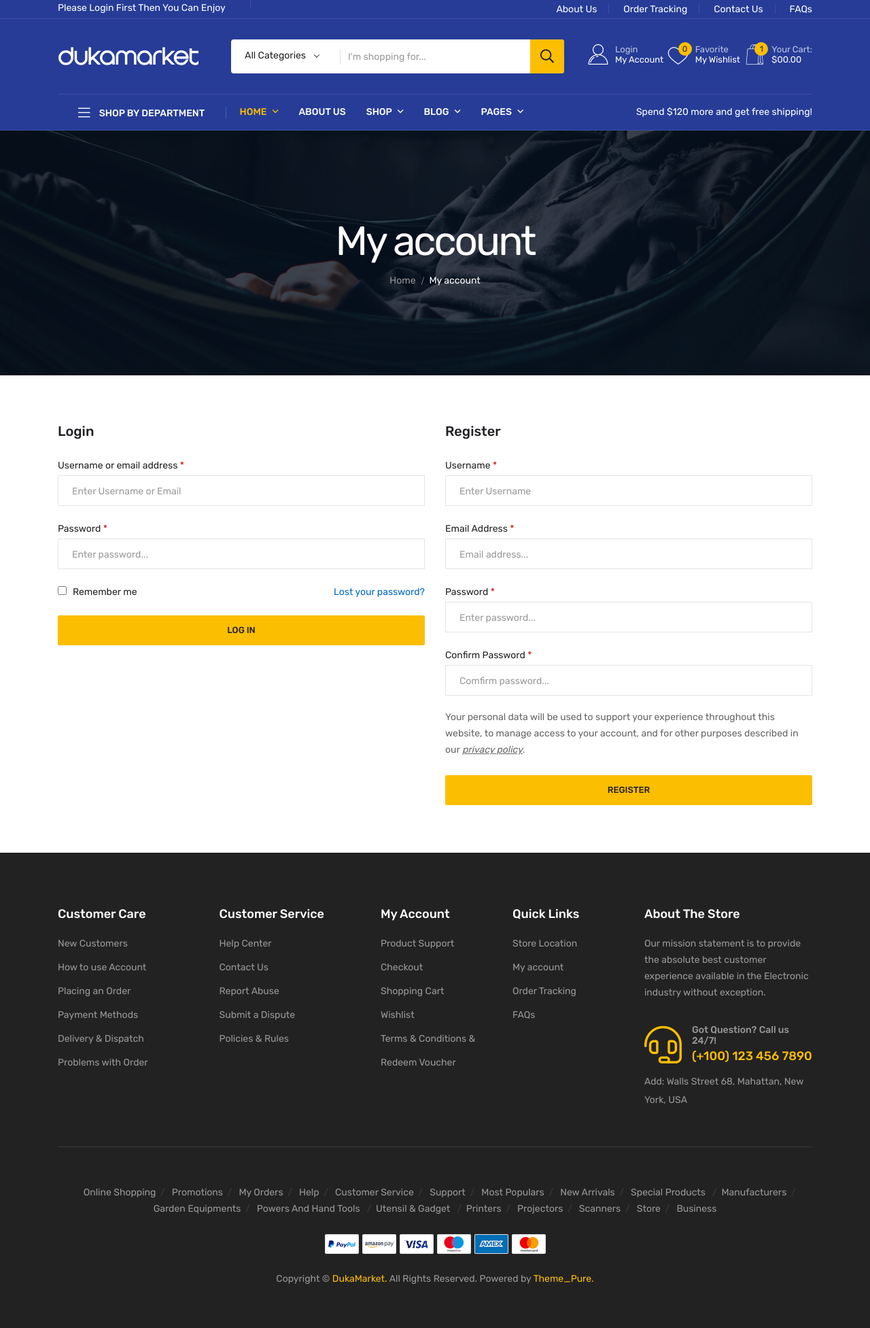
After one commit to UMERZAFAR777/dukamarket, a Django app: page /account in a window 1280 px wide. The commit adds this page. Shown: the whole page at 68% size. Run offline with Django 5.2, Linux system fonts and the light colour scheme; some libraries are stand-ins or nearby versions; some web fonts are replaced.

Commit message:
login/register working

```diff
--- a/mysite/urls.py
+++ b/mysite/urls.py
@@ -25,6 +25,9 @@ from django.conf.urls.static import static
 urlpatterns = [
     path('admin/', admin.site.urls),
     path('',views.home,name='home'),
+    path('account',views.account,name='account'),
+    path('logout',views.logout_as,name='logout'),
+    path('signup',views.signup,name='signup'),
 ]
 
 urlpatterns += static (
--- a/mysite/views.py
+++ b/mysite/views.py
@@ -7,3 +7,64 @@ from django.contrib.auth import authenticate,login,logout
 
 def home(request):
     return render (request,'index.html')
+
+def account(request):
+    if request.method == "POST":
+        email_or_username = request.POST.get('email_or_username')
+        password = request.POST.get('password')
+
+        user = None
+
+        try:
+            user_obj = User.objects.get(email = email_or_username)
+            user = authenticate(request,username = user_obj.username,password = password)
+        except User.DoesNotExist:
+            user = authenticate(request,username = email_or_username , password = password)
+
+
+        if user is not None:
+            login (request,user)
+            messages.success (request,"Login Sucessfully.......!")
+            return redirect ('home')
+        else:
+            messages.error (request,"There was a error.Plz Try Again.......!")
+            return redirect ('home')
+
+
+
+
+    return render (request,'account.html')
+
+
+def logout_as(request):
+    logout(request,)
+    messages.success(request,"Logout Successfully.....!")
+    return redirect ('account')
+
+
+def signup(request):
+    if request.method == "POST":
+        username = request.POST.get('username')
+        email = request.POST.get('email')
+        password = request.POST.get('password')
+        password1 = request.POST.get('password1')
+
+
+        if password != password1:
+            messages.success (request,"Password Doesnt Match.....!")
+            return redirect ('account')
+
+        if User.objects.filter(email= email).exists():
+            messages.success (request,"Email is already Taken.....!")
+            return redirect ('account')
+
+        if User.objects.filter(username= username).exists():
+                messages.success (request,"Username is already Taken.....!")
+                return redirect ('account')
+
+
+        user = User.objects.create_user(email=email , username=username , password=password)
+
+        messages.success (request,"Account Register Successfully........!")
+
+        return redirect ('account')
--- /dev/null
+++ b/templates/account.html
@@ -0,0 +1,132 @@
+{% extends 'common/base.html' %}
+{% load static %}
+{% block content %}
+
+
+ <!-- offcanvas area start -->
+    <div class="offcanvas__area">
+        <div class="offcanvas__wrapper">
+        <div class="offcanvas__close">
+            <button class="offcanvas__close-btn" id="offcanvas__close-btn">
+                <i class="fal fa-times"></i>
+            </button>
+        </div>
+        <div class="offcanvas__content">
+            <div class="offcanvas__logo mb-40">
+                <a href="index.html">
+                <img src="assets/img/logo/logo-white.png" alt="logo">
+                </a>
+            </div>
+            <div class="offcanvas__search mb-25">
+                <form action="#">
+                    <input type="text" placeholder="What are you searching for?">
+                    <button type="submit" ><i class="far fa-search"></i></button>
+                </form>
+            </div>
+            <div class="mobile-menu fix"></div>
+            <div class="offcanvas__action">
+
+            </div>
+        </div>
+        </div>
+    </div>
+    <!-- offcanvas area end -->
+    <div class="body-overlay"></div>
+    <!-- offcanvas area end -->
+
+    <main>
+
+
+        <!-- page-banner-area-start -->
+        <div class="page-banner-area page-banner-height-2" data-background="{% static 'assets/img/banner/page-banner-4.jpg' %}">
+            <div class="container">
+                <div class="row">
+                    <div class="col-xl-12">
+                        <div class="page-banner-content text-center">
+                            <h4 class="breadcrumb-title">My account</h4>
+                            <div class="breadcrumb-two">
+                                <nav>
+                                   <nav class="breadcrumb-trail breadcrumbs">
+                                      <ul class="breadcrumb-menu">
+                                         <li class="breadcrumb-trail">
+                                            <a href="index.html"><span>Home</span></a>
+                                         </li>
+                                         <li class="trail-item">
+                                            <span>My account</span>
+                                         </li>
+                                      </ul>
+                                   </nav>
+                                </nav>
+                            </div>
+                        </div>
+                    </div>
+                </div>
+            </div>
+        </div>
+        <!-- page-banner-area-end -->
+{% if messages %}
+{% for i in messages %}
+<div class="alert alert-warning alert-dismissible fade show" role="alert">
+  <strong>{{i}}
+  <button type="button" class="btn-close" data-bs-dismiss="alert" aria-label="Close"></button>
+</div>
+{% endfor %}
+{% endif %}
+        <!-- account-area-start -->
+        <div class="account-area mt-70 mb-70">
+            <div class="container">
+                <div class="row">
+                    <div class="col-lg-6">
+                        <div class="basic-login mb-50">
+                            <h5>Login</h5>
+                            <form action="" method="POST">
+                                {% csrf_token %}
+                                <label for="name">Username or email address  <span>*</span></label>
+                                <input id="name" name="email_or_username" type="text" placeholder="Enter Username or Email">
+                                <label for="pass">Password <span>*</span></label>
+                                <input id="pass" name="password" type="password" placeholder="Enter password...">
+                                <div class="login-action mb-10 fix">
+                                    <span class="log-rem f-left">
+                                       <input id="remember" type="checkbox">
+                                       <label for="remember">Remember me</label>
+                                    </span>
+                                    <span class="forgot-login f-right">
+                                       <a href="#">Lost your password?</a>
+                                    </span>
+                                </div>
+                                <button class="tp-in-btn w-100">log in</button>
+                            </form>
+                        </div>
+                    </div>
+                    <div class="col-lg-6">
+                        <div class="basic-login">
+                            <h5>Register</h5>
+                            <form action="{% url 'signup' %}" method="POST">
+                                {% csrf_token %}
+                                <label for="username">Username  <span>*</span></label>
+                                <input id="username" name="username" type="text" placeholder="Enter Username">
+                                <label for="email-id">Email Address <span>*</span></label>
+                                <input id="email-id" name="email" type="text" placeholder="Email address...">
+                                <label for="userpass">Password <span>*</span></label>
+                                <input id="userpass" name="password" type="password" placeholder="Enter password...">
+                                <label for="userpass">Confirm Password <span>*</span></label>
+                                <input id="userpass" name="password1" type="password" placeholder="Comfirm password...">
+                                <div class="login-action mb-10 fix">
+                                    <p>Your personal data will be used to support your experience throughout this website, to manage access to your account, and for other purposes described in our <a href="#">privacy policy</a>.</p>
+                                </div>
+                                <button class="tp-in-btn w-100">Register</button>
+                            </form>
+                        </div>
+                    </div>
+                </div>
+            </div>
+        </div>
+        <!-- account-area-end -->
+
+
+
+
+
+
+
+{% endblock %}
--- a/templates/common/header.html
+++ b/templates/common/header.html
@@ -133,34 +133,27 @@
                 <div class="header-inner">
                     <div class="row align-items-center">
                         <div class="col-xl-6 col-lg-7">
+                            {% if user.is_authenticated %}
                             <div class="header-inner-start">
                                 <div class="header__currency border-right">
                                     <div class="s-name">
-                                        <span>Language: </span>
+                                        <span>Welcome Mr/Mrs = {{user.username.capitalize}}</span>
                                     </div>
-                                    <select>
-                                        <option>English</option>
-                                        <option>Deutsch</option>
-                                        <option>Français</option>
-                                        <option>Espanol</option>
-                                    </select>
+
                                 </div>
-                                <div class="header__lang border-right">
+
+                            </div>
+                            {% else %}
+                            <div class="header-inner-start">
+                                <div class="header__currency border-right">
                                     <div class="s-name">
-                                        <span>Currency: </span>
+                                        <span>Please Login First Then You Can Enjoy </span>
                                     </div>
-                                    <select>
-                                        <option> USD</option>
-                                        <option>EUR</option>
-                                        <option>INR</option>
-                                        <option>BDT</option>
-                                        <option>BGD</option>
-                                    </select>
+
                                 </div>
-                                <div class="support d-none d-sm-block">
-                                    <p>Need Help? <a href="tel:+001123456789">+001 123 456 789</a></p>
-                                </div>
+
                             </div>
+                            {% endif %}
                         </div>
                         <div class="col-xl-6 col-lg-5 d-none d-lg-block">
                             <div class="header-inner-end text-md-end">
@@ -217,14 +210,25 @@
                         </div>
                         <div class="col-xl-4 col-lg-5 col-md-8 col-sm-8">
                             <div class="header-action">
+                                {% if user.is_authenticated %}
                                 <div class="block-userlink">
-                                    <a class="icon-link" href="my-account.html">
+                                    <a class="icon-link" href="{% url 'logout' %}">
+                                    <i class="flaticon-user"></i>
+                                    <span class="text">
+                                    <span class="sub">Logout </span>
+                                    My Account </span>
+                                    </a>
+                                </div>
+                                {% else %}
+                                <div class="block-userlink">
+                                    <a class="icon-link" href="{% url 'account' %}">
                                     <i class="flaticon-user"></i>
                                     <span class="text">
                                     <span class="sub">Login </span>
                                     My Account </span>
                                     </a>
                                 </div>
+                                {% endif %}
                                 <div class="block-wishlist action">
                                     <a class="icon-link" href="wishlist.html">
                                     <i class="flaticon-heart"></i>
```
Also changed, not shown: templates/index.html (+5 -37 lines), db.sqlite3.
